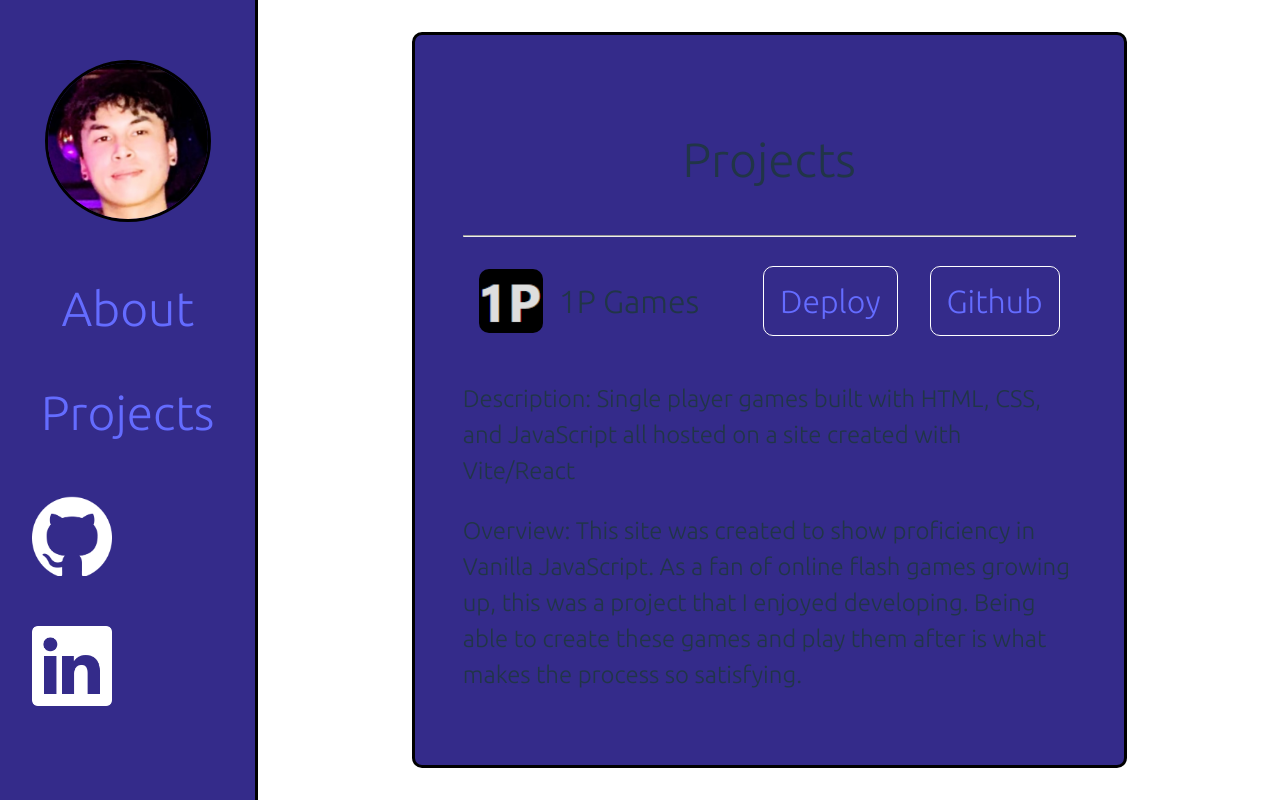
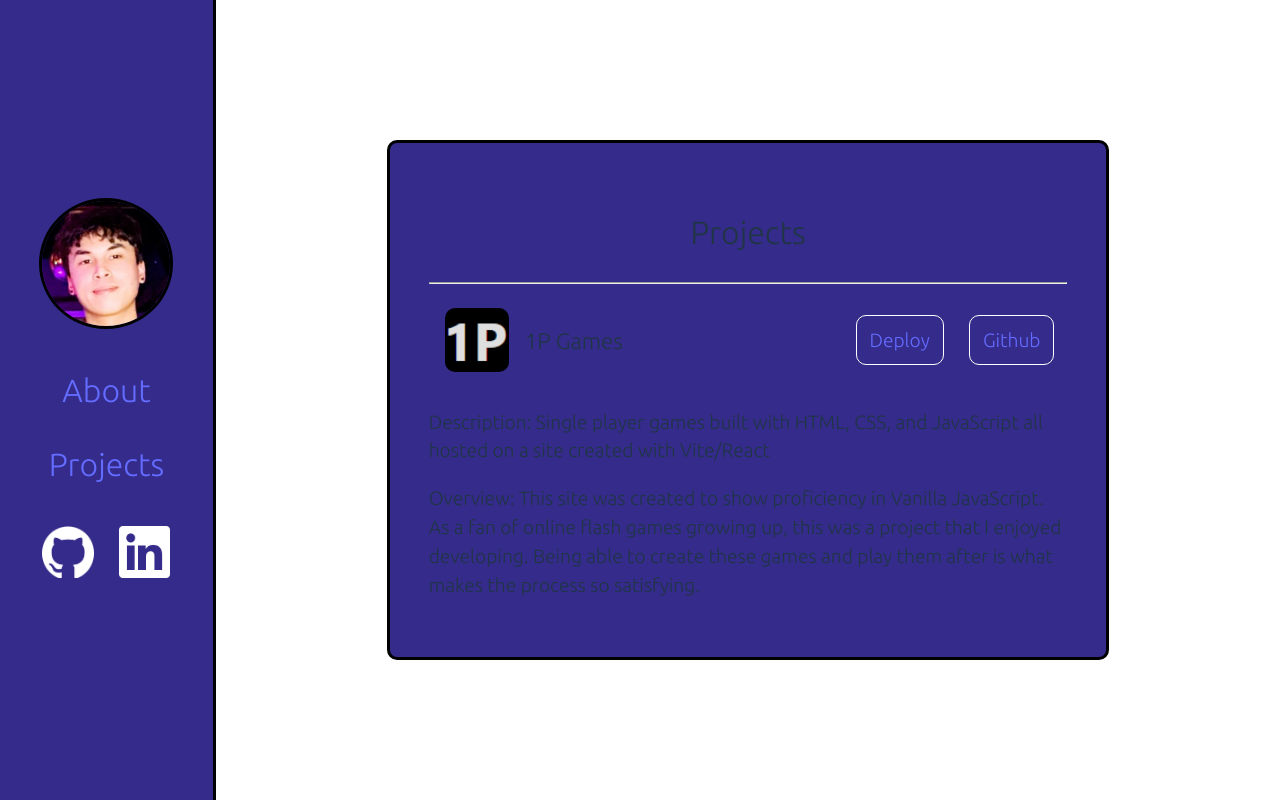
Before and after one commit to Trile16/personal-site, a React (Vite) app: page /projects in a window 1280 px wide. Built offline with nearby package versions, Linux system fonts and the light colour scheme; a web font is replaced by a local one.

Commit message:
made more functional for different screen sizes

```diff
--- a/src/About.css
+++ b/src/About.css
@@ -9,16 +9,16 @@
 
 #info-container {
   border: solid 0.2rem black;
-  padding: 3rem;
+  padding: 3vw;
   border-radius: 10px;
   background-color: rgb(52, 43, 138);
 }
 
 .about-titles {
   text-align: center;
-  font-size: 3rem;
+  font-size: 2.5vw;
 }
 
 p {
-  font-size: 1.5rem;
+  font-size: 1.5vw;
 }
--- a/src/App.css
+++ b/src/App.css
@@ -7,6 +7,11 @@
 body {
   font-family: "Bruno Ace SC", cursive;
   font-family: "Ubuntu", sans-serif;
+  position: fixed;
+  top: 0px;
+  bottom: 0px;
+  left: 0px;
+  right: 0px;
 }
 
 .area {
--- a/src/Home.css
+++ b/src/Home.css
@@ -8,16 +8,16 @@
 
 #name {
   position: absolute;
-  top: 5%;
-  left: 10%;
-  font-size: 15rem;
+  top: 2vw;
+  left: 10vw;
+  font-size: 12vw;
   max-height: 10rem;
 }
 
 #title {
   position: absolute;
-  top: 50%;
-  left: 40%;
-  font-size: 7rem;
+  bottom: 5vw;
+  right: 10vw;
+  font-size: 6vw;
   max-height: 10rem;
 }
--- a/src/NavBar.css
+++ b/src/NavBar.css
@@ -1,5 +1,5 @@
 #nav-bar {
-  width: 20rem;
+  width: 20vw;
   height: 100%;
   background-color: rgb(52, 43, 138);
   display: flex;
@@ -14,18 +14,18 @@
 }
 
 #headshot {
-  width: 10rem;
+  width: 10vw;
   border-radius: 100%;
   border: solid 0.2rem black;
 }
 
 .link {
-  padding: 1rem;
-  font-size: 3rem;
+  padding: 1vw;
+  font-size: 2.5vw;
 }
 
 .favicon {
-  width: 5rem;
-  height: 5rem;
-  padding: 1rem;
+  width: 4vw;
+  height: 4vw;
+  padding: 1vw;
 }
--- a/src/Projects.css
+++ b/src/Projects.css
@@ -9,14 +9,14 @@
 
 #projects-area {
   border: solid 0.2rem black;
-  padding: 3rem;
+  padding: 3vw;
   border-radius: 10px;
   background-color: rgb(52, 43, 138);
   max-width: 60%;
 }
 
 #projects-title {
-  font-size: 3rem;
+  font-size: 2.5vw;
   text-align: center;
 }
 
@@ -33,7 +33,7 @@
 }
 
 .project-name {
-  font-size: 2rem;
+  font-size: 1.75vw;
 }
 
 .project-image {
@@ -44,9 +44,9 @@
 }
 
 .project-links {
-  font-size: 2rem;
-  margin: 1rem;
+  font-size: 1.5vw;
+  margin: 1vw;
   border: solid 0.2px white;
   border-radius: 10px;
-  padding: 1rem;
+  padding: 1vw;
 }
```
